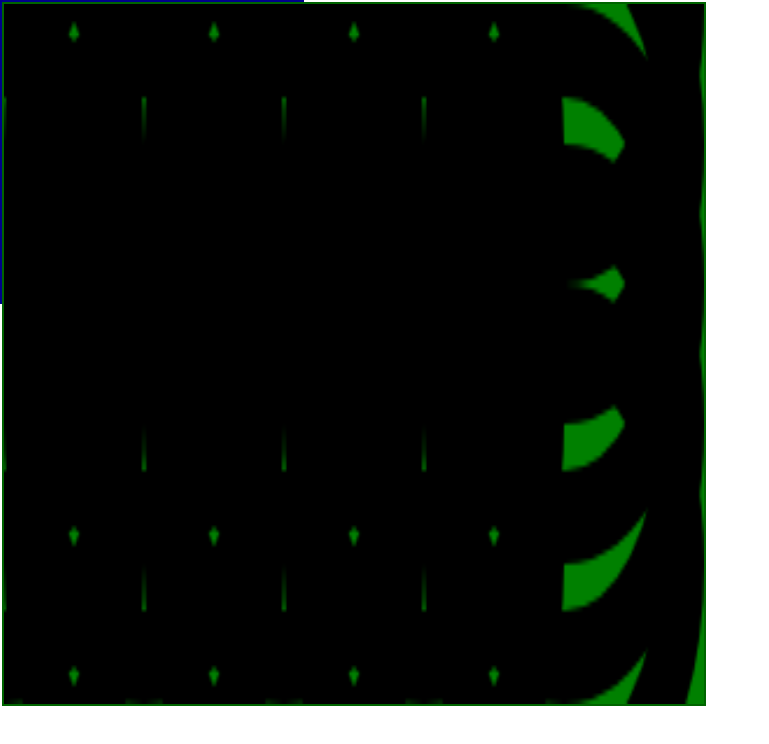
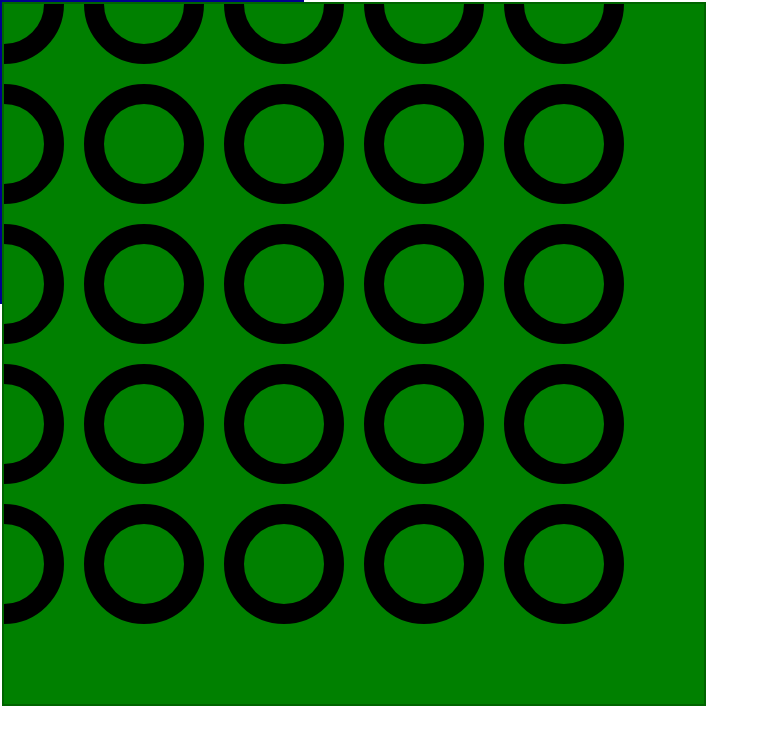
Before and after one commit to kylebustard/cartesian-geometry-front-end, a React (Create React App) app: page / in a window 1280 px wide. Shown: the top 744 px of the page, without its empty margins (0-769 px from the left). Built offline with nearby package versions, Linux system fonts and the light colour scheme.

Commit message:
fix canvas dimensions

```diff
--- a/src/components/CartesianPlane/Grid/Grid.js
+++ b/src/components/CartesianPlane/Grid/Grid.js
@@ -40,11 +40,7 @@ export default function Grid() {
   });
 
   return (
-    <canvas
-      id="Grid"
-      ref={canvasRef}
-      style={{ width: '700px', height: '700px' }}
-    >
+    <canvas id="Grid" ref={canvasRef} width="700px" height="700px">
       Cartesian Plane Grid
     </canvas>
   );
--- a/src/components/CartesianPlane/XAxis/XAxis.js
+++ b/src/components/CartesianPlane/XAxis/XAxis.js
@@ -29,7 +29,7 @@ export default function XAxis() {
   });
 
   return (
-    <canvas ref={canvasRef} style={{ width: '300px', height: '300px' }}>
+    <canvas ref={canvasRef} width="700px" height="700px">
       X-Axis
     </canvas>
   );
--- a/src/components/CartesianPlane/YAxis/YAxis.js
+++ b/src/components/CartesianPlane/YAxis/YAxis.js
@@ -29,7 +29,7 @@ export default function YAxis() {
   });
 
   return (
-    <canvas ref={canvasRef} style={{ width: '300px', height: '300px' }}>
+    <canvas ref={canvasRef} width="700px" height="700px">
       Y-Axis
     </canvas>
   );
```
